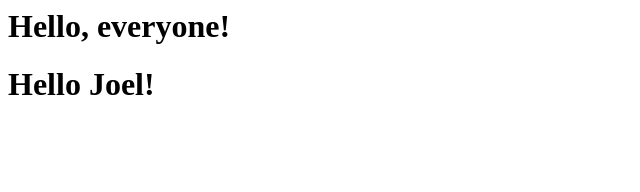
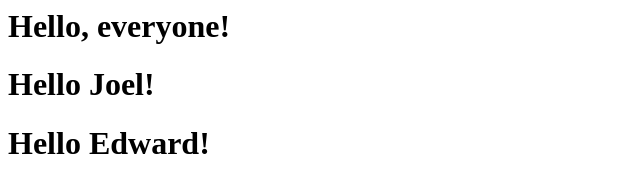
Before and after one commit to dearshrewdwit/introductions-1, a plain HTML site: page index.html in a window 1280 px wide. Shown: the whole page, without its empty margins (0-640 px from the left). Drawn offline with Linux system fonts and the light colour scheme.

Commit message:
added new hello message

```diff
--- a/index.html
+++ b/index.html
@@ -1,2 +1,3 @@
 <h1>Hello, everyone!</h1>
 <h1>Hello Joel!</h1>
+<h1>Hello Edward!</h1>
```
